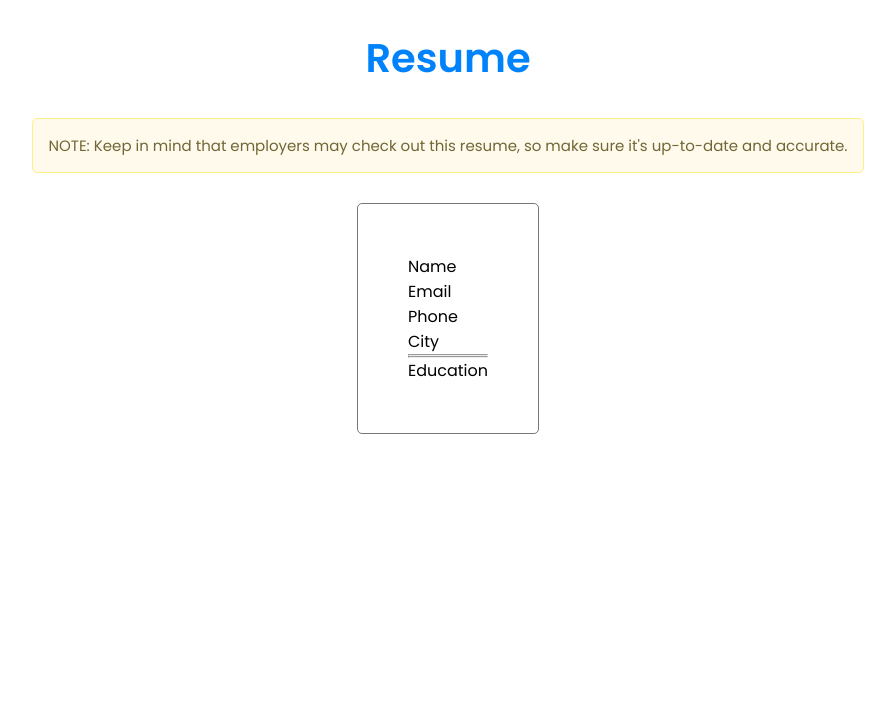
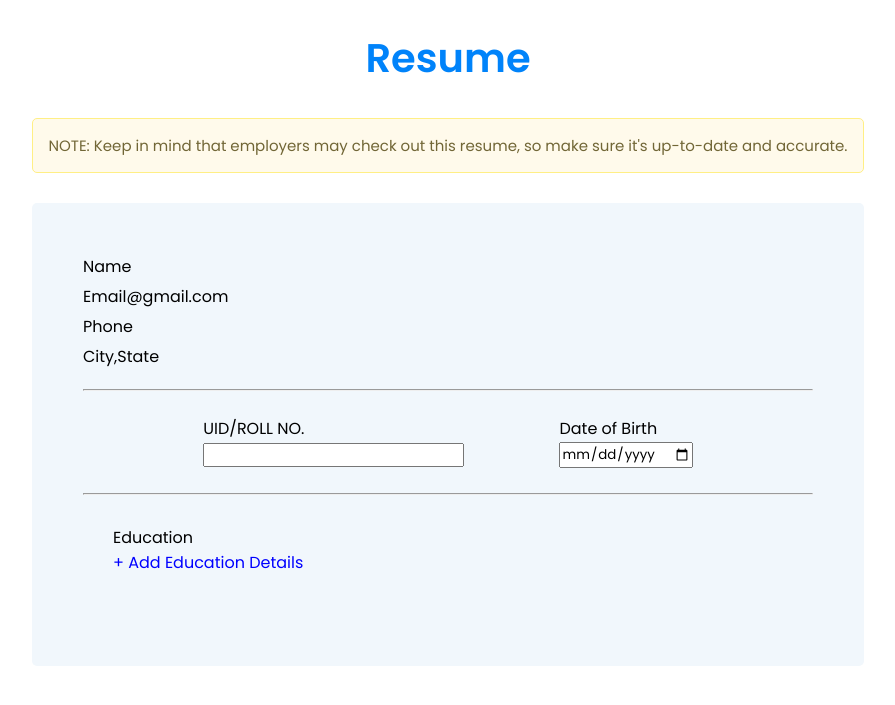
Before and after one commit to Gopi515/CareerConnect, a PHP site: page /html/profiles/student/resume.html in a window 1280 px wide. Shown: the part 72-777 px from the top of the page, without its empty margins (192-1087 px from the left). Run offline with PHP 8.4, Linux system fonts and the light colour scheme; some libraries are stand-ins or nearby versions.

Commit message:
Updated the resume

```diff
--- a/html/profiles/student/resume.html
+++ b/html/profiles/student/resume.html
@@ -42,18 +42,86 @@
             <div class="resume-main">
                 <div class="realbasic">
                     <div class="rename">Name</div>
-                    <div class="remail">Email</div>
+                    <div class="remail">Email@gmail.com</div>
                     <div class="rephone">Phone</div>
-                    <div class="recity">City</div>
+                    <div class="recity">City,State</div>
                 </div>
                 <hr>
                 <div class="theTwo">
-                    <div class="resumeUID"></div>
+                    <div class="resumeUID">
+                        <p class="reinnerUID">UID/ROLL NO.</p>
+                        <input type="text">
+                    </div>
+                    <div class="resumeDOB">
+                        <div class="reinnerDOB">Date of Birth</div>
+                        <input type="date">
+                    </div>
                 </div>
                 <hr>
+                <!-- Education -->
                 <div>
                     <div class="reeducation">
                         <p>Education</p>
+                        <div class="addEduDetails" onclick="openEduDetails()">+ Add Education Details</div>
+                    </div>
+
+                    <div class="modal" id="eduModal">
+                        <div class="modal-content">
+                            <div class="distinguisedEdu">
+                                <div class="secondary" onclick="openSecondaryDetails()">+ Add secondary details</div>
+                                <div class="seniorSec" onclick="openSeniorSecDetails()">+ Add senior/ Higher secondary
+                                    details</div>
+                                <div class="diploma" onclick="openDiplomaDetails()">+ Add diploma details</div>
+                                <div class="gradPgrad" onclick="openGradPgradDetails()">+ Add graduation/ Post
+                                    graduation details</div>
+                                <div class="PhD" onclick="openPhDDetails()">+ Add PhD details</div>
+                                <div class="closeEdu" onclick="closeEdu()"><i class="fa-solid fa-xmark"></i></div>
+                            </div>
+                        </div>
+                    </div>
+
+                    <!-- Secondary Details Modal -->
+                    <div class="modal" id="secondaryModal">
+                        <div class="modal-content">
+                            <!-- Add your input fields and details for secondary education here -->
+                            <div class="closeEdu" onclick="closeSecondaryDetails()"><i class="fa-solid fa-xmark"></i>
+                            </div>
+                        </div>
+                    </div>
+
+                    <!-- Senior Secondary Details Modal -->
+                    <div class="modal" id="seniorSecModal">
+                        <div class="modal-content">
+                            <!-- Add your input fields and details for senior secondary education here -->
+                            <div class="closeEdu" onclick="closeSeniorSecDetails()"><i class="fa-solid fa-xmark"></i>
+                            </div>
+                        </div>
+                    </div>
+
+                    <!-- Diploma Details Modal -->
+                    <div class="modal" id="diplomaModal">
+                        <div class="modal-content">
+                            <!-- Add your input fields and details for diploma here -->
+                            <div class="closeEdu" onclick="closeDiplomaDetails()"><i class="fa-solid fa-xmark"></i>
+                            </div>
+                        </div>
+                    </div>
+
+                    <!-- Graduation/Post Graduation Details Modal -->
+                    <div class="modal" id="gradPgradModal">
+                        <div class="modal-content">
+                            <!-- Add your input fields and details for graduation/post graduation here -->
+                            <div class="closeEdu" onclick="closeGradPgradDetails()"><i class="fa-solid fa-xmark"></i>
+                            </div>
+                        </div>
+                    </div>
+
+                    <!-- PhD Details Modal -->
+                    <div class="modal" id="PhDModal">
+                        <div class="modal-content">
+                            <!-- Add your input fields and details for PhD here -->
+                            <div class="closeEdu" onclick="closePhDDetails()"><i class="fa-solid fa-xmark"></i></div>
+                        </div>
                     </div>
                 </div>
             </div>
@@ -63,4 +131,7 @@
 
 </body>
 
+<!-- script -->
+<script src="../../../javaScripts/buttonPop.js"></script>
+
 </html>
--- a/style.css
+++ b/style.css
@@ -877,11 +877,12 @@ footer {
 }
 
 /* Internship view details */
-.detailsHeading{
+.detailsHeading {
     color: var(--fourth-col);
     font-size: 2.8rem;
     text-align: center;
 }
+
 /*-------- job page --------*/
 .jobPage {
     height: 100%;
@@ -2185,6 +2186,76 @@ input::-webkit-inner-spin-button {
 /*Resume Main container*/
 .resume-main {
     padding: 50px;
-    border: 1px solid #777777;
+    background-color: #f1f7fc;
+    border: 1px solid transparent;
     border-radius: 5px;
-}
+    width: 65vw;
+}
+
+.realbasic {
+    display: flex;
+    flex-direction: column;
+    gap: 5px;
+    margin-bottom: 20px;
+}
+
+.theTwo {
+    margin: 25px;
+    display: flex;
+    justify-content: space-evenly;
+}
+
+.reeducation {
+    padding: 10px;
+    margin: 20px;
+}
+
+.closeEdu {
+    position: absolute;
+    top: 245px;
+    right: 455px;
+    padding: 10px 15px;
+    background-color: var(--fourth-col);
+    color: var(--first-col);
+    font-weight: 700;
+    border-radius: var(--border-50);
+    cursor: pointer;
+    transition: all 0.3s ease-in-out;
+    border: 3px var(--first-col) solid;
+}
+
+.closeEdu:hover {
+    box-shadow: var(--box-shadow);
+    background-color: rgb(255, 75, 75);
+    border: 3px var(--first-col) solid;
+}
+
+.modal {
+    display: none;
+    position: fixed;
+    top: 0;
+    left: 0;
+    width: 100%;
+    height: 100%;
+    background-color: rgba(0, 0, 0, 0.5);
+}
+
+.modal-content {
+    background-color: #fff;
+    padding: 20px;
+    margin: 50px auto;
+    margin-top: 35vh;
+    width: 50%;
+    max-width: 600px;
+    border-radius: 8px;
+    box-shadow: 0 4px 8px rgba(0, 0, 0, 0.1);
+}
+
+/* -*-*-*-*-*-*-*-*-*-*-*-*-*-*-*-*-*-*-*-*-*-* */
+
+
+.addEduDetails {
+    cursor: pointer;
+    color: blue;
+    margin-bottom: 10px;
+}
```
Also changed, not shown: javaScripts/buttonPop.js (+47 -0 lines).
